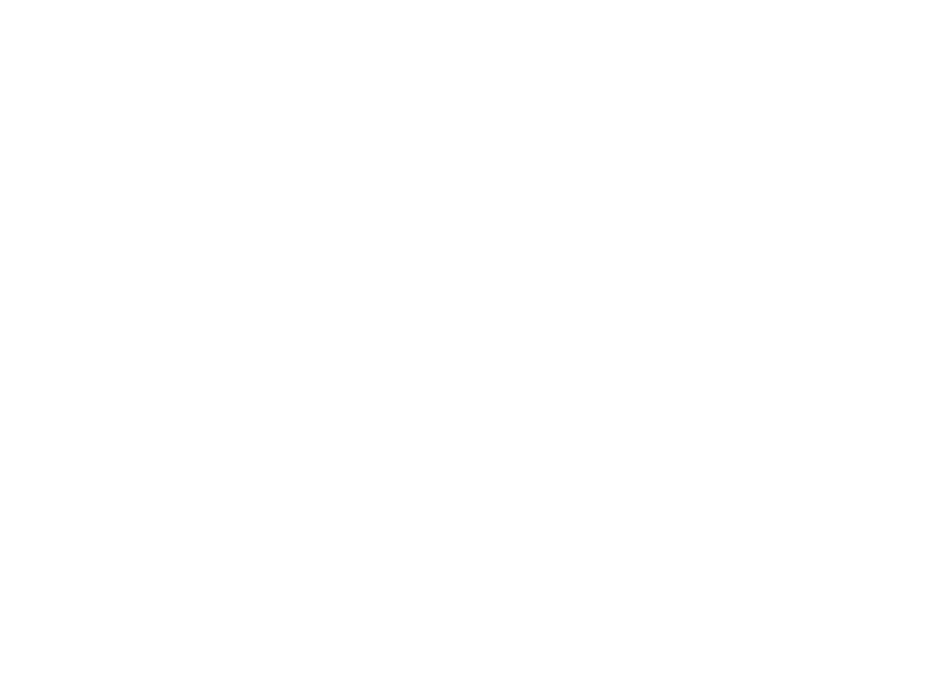
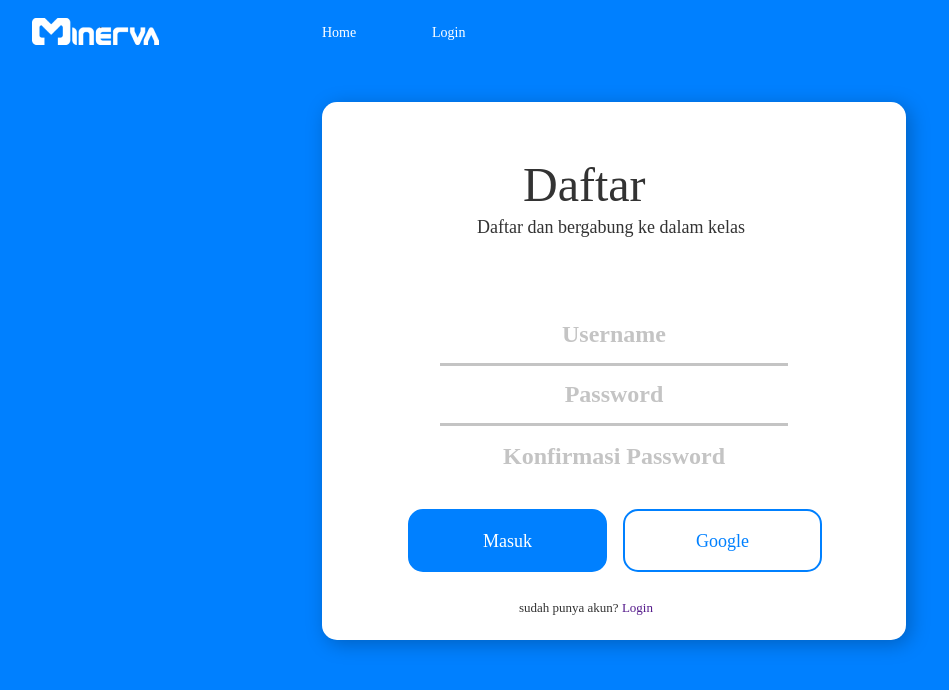
Before and after one commit to naufal56-xtg/KL1-G03, a plain HTML site: page profile.html in a window 1280 px wide. Shown: the whole page, without its empty margins (68-1017 px from the left). Drawn offline with Linux system fonts and the light colour scheme; a web font is replaced by a local one.

Commit message:
update landing page minerva daftar dan login

```diff
--- a/css/login.css
+++ b/css/login.css
@@ -7,85 +7,72 @@
 body {
     background: #0080ff;
 }
-
+/* Navbar */
+/* Navbar Container */
 .nav-container {
+    position: absolute;
+    background-color: transparent;
+    width: 100%;
+    height: 50px;
+    border: none;
 }
-
+/* Logo */
 img {
     position: absolute;
-    width: 127px;
-    height: 27px;
     left: 100px;
     top: 18px;
-    right: 955px;
-    bottom: 655px;
 }
+/* Logo End */
 
-li {
+/* List */
+
+.nav-list, .nav-list1 {
+    position: absolute;
+
+    left: 390px;
+    top: 23px;
+
+    font-family: 'Cocogoose Pro Regular';
+    font-size: 14px;
+    line-height: 20px;
+
     list-style: none;
 }
 
-a {
-    text-decoration: none;
+.nav-list1 {
+    left: 500px;
+    top: 25px;
 }
 
-
-.nav-items a {
-    position: absolute;
-    width: 50px;
-    height: 17px;
-    left: 379px;
-    top: 23px;
-    font-family: 'Cocogoose Pro Regular';
-
-    font-style: normal;
-    font-weight: 400;
-    font-size: 14px;
-    line-height: 20px;
-
+.home, .daftar {
+    text-decoration: none;
     color: #FFFFFF;
 }
+/* List End */
+/* Navbar Container End */
+/* Navbar End */
 
-.nav-items1 a {
-    position: absolute;
-    width: 70px;
-    height: 14px;
-    left: 500px;
-    top: 25px;
-    font-family: 'Cocogoose Pro Regular';
-
-    font-style: normal;
-    font-weight: 400;
-    font-size: 14px;
-    line-height: 20px;
-
-    color: #FFFFFF;
-}
-
-.rectangle {
+/* Form */
+/* Form Container */
+.form-container {
     position: absolute;
     width: 584px;
     height: 538px;
-    left: 379px;
-    right: 379px;
+    left: 390px;
     top: 102px;
-    bottom: 60px;
 
     background: #FFFFFF;
     box-shadow: 4px 4px 20px rgba(0, 0, 0, 0.25);
     border-radius: 15px;
 }
+/* Heading */
+.teks, .teks1 {
+    position: absolute;
 
-.teks {
-    position: absolute;
-    width: 181px;
-    height: 49px;
-    left: 200px;
+    left: 210px;
     top: 40px;
 
     font-family: 'Cocogoose Pro Regular';
-    font-style: normal;
-    font-weight: 400;
     font-size: 48px;
     line-height: 68px;
 
@@ -93,144 +80,115 @@ a {
 }
 
 .teks1 {
-    position: absolute;
-    width: 229px;
-    height: 27px;
-    left: 175px;
+    left: 188px;
     top: 100px;
 
     font-family: 'Cocogoose Pro Light';
-    font-style: normal;
-    font-weight: 250;
     font-size: 18px;
     line-height: 24px;
+}
+/* Heading End */
 
-    color: #333333;
-}
-
-.username {
+/* Username dan Password */
+.username, .password {
     position: absolute;
-    width: 147px;
-    height: 30px;
-    left: 218px;
+    width: 412px;
+    height: 50px;
     top: 180px;
     border: none;
     outline: none;
 
     font-family: 'Cocogoose Pro SemiLight';
     font-style: normal;
-    font-weight: 400;
+    font-weight: 900;
     font-size: 24px;
     line-height: 34px;
 
+    color: #120f0f;
+}
+
+.username::placeholder {
     color: #C4C4C4;
 }
 
-.line {
-    position: absolute;
-    width: 412px;
-    height: 3px;
-    left: 80px;
-    top: 220px;
-
-    background: #C4C4C4;
-    border-radius: 1px;
+.username {
+    border-bottom: 3px solid #C4C4C4;
+    left: 90px;
+    text-align: center;
 }
 
 .password {
-    position: absolute;
-    width: 147px;
-    height: 30px;
-    left: 223px;
     top: 230px;
-    border: none;
-    outline: none;
+    left: 90px;
+    text-align: center;
+}
 
-    font-family: 'Cocogoose Pro SemiLight';
-    font-style: normal;
-    font-weight: 400;
-    font-size: 24px;
-    line-height: 34px;
-
+.password::placeholder {
     color: #C4C4C4;
 }
+/* Username dan Pasword End */
 
-.button {
+/* Button */
+.button, .button2 {
     position: absolute;
     width: 267px;
     height: 63px;
-    left: 160px;
-    top: 300px;
-    border: none;
-    outline: none;
-
-    background: #0080FF;
-    border-radius: 15px;
-
-    font-family: 'Cocogoose Pro Regular';
-    font-style: normal;
-    font-weight: 400;
-    font-size: 18px;
-    line-height: 26px;
-
-    color: #FFFFFF;
-}
-
-.line1 {
-    position: absolute;
-    width: 32px;
-    height: 3px;
-    left: 250px;
-    top: 373px;
-
-    background: #C4C4C4;
-    border-radius: 1px;
-}
-
-.teks2 {
-    position: absolute;
-    width: 18px;
-    height: 15px;
-    left: 290px;
-    top: 367px;
-
-    font-family: 'Cocogoose Pro Regular';
-    font-style: normal;
-    font-weight: 400;
-    font-size: 12px;
-    line-height: 17px;
-
-    color: #CDCDCD;
-}
-
-.line2 {
-    position: absolute;
-    width: 32px;
-    height: 3px;
-    left: 315px;
-    top: 373px;
-
-    background: #C4C4C4;
-    border-radius: 1px;
-}
-
-.button2 {
-    position: absolute;
-    width: 267px;
-    height: 63px;
-    left: 160px;
-    top: 390px;
 
     border: 2px solid #0080FF;
     border-radius: 15px;
 
     font-family: 'Cocogoose Pro Regular';
-    font-style: normal;
-    font-weight: 400;
     font-size: 18px;
+    line-height: 26px;
+}
+
+.button {
+    left: 160px;
+    top: 300px;
+    background: #0080FF;
+    color: #FFFFFF;
+}
+
+.teks2 {
+    position: relative;
+    width: 100%;
+    top: 367px;
+    padding-left: 290px;
+
+    font-family: 'Cocogoose Pro Regular';
+    font-size: 12px;
+    line-height: 17px;
+    color: #CDCDCD;
+}
+
+.teks2::before {
+    content: "";
+    display: block;
+    width: 32px;
+    height: 3px;
+    background:  #C4C4C4;
+    position: absolute;
+    left: 250px;
+    top: 7px;
+}
+.teks2::after {
+    content: "";
+    display: block;
+    width: 32px;
+    height: 3px;
+    background:  #C4C4C4;
+    position: absolute;
+    right: 239px;
+    top: 7px;
+}
+
+.button2 {
+    left: 160px;
+    top: 390px;
 
     color: #0080FF;
 }
+/* Button End */
 
 p {
     position: absolute;
@@ -246,5 +204,8 @@ font-size: 13px;
     line-height: 17px;
 
     color: #333333;
+}
 
+a {
+    text-decoration: none;
 }
--- a/css/profile.css
+++ b/css/profile.css
@@ -0,0 +1,211 @@
+* {
+    margin: 0;
+    padding: 0;
+    box-sizing: border-box;
+}
+body {
+    background: #0080FF;
+}
+
+/* Navbar */
+/* Navbar Container */
+.nav-container {
+    background-color: transparent;
+    width: 100%;
+    height: 50px;
+    border: none;
+}
+
+/* Logo */
+img {
+    position: absolute;
+    width: 127px;
+    height: 27px;
+    left: 100px;
+    top: 18px;
+}
+/* Logo End */
+
+/* List */
+.home, .login{
+    text-decoration: none;
+    color: #FFFFFF;
+}
+
+.nav-list {
+    position: absolute;
+    width: 50px;
+    height: 17px;
+    left: 390px;
+    top: 23px;
+
+    font-family: 'Cocogoose Pro Regular';
+
+    font-size: 14px;
+    line-height: 20px;
+
+    list-style: none;
+}
+
+.nav-list1 {
+    position: absolute;
+    width: 50px;
+    height: 17px;
+    left: 500px;
+    top: 23px;
+
+    font-family: 'Cocogoose Pro Regular';
+
+    font-size: 14px;
+    line-height: 20px;
+
+    list-style: none;
+}
+/* List End */
+/* Navbar Container End */
+/* Navbar End */
+
+/* Form */
+/* Form Container */
+.form-container {
+    position: absolute;
+    width: 584px;
+    height: 538px;
+    left: 390px;
+    top: 102px;
+
+    background: #FFFFFF;
+    box-shadow: 4px 4px 20px rgba(0, 0, 0, 0.25);
+    border-radius: 15px;
+}
+/* Header */
+.teks {
+    position: absolute;
+    width: 181px;
+    height: 49px;
+    left: 201px;
+    top: 49px;
+
+    font-family: 'Cocogoose Pro Regular';
+    font-size: 48px;
+    line-height: 68px;
+
+    color: #333333;
+}
+
+.teks1 {
+    position: absolute;
+    width: 304px;
+    height: 52px;
+    left: 137px;
+    top: 113px;
+
+    font-family: 'Cocogoose Pro Light';
+    font-size: 18px;
+    line-height: 24px;
+    text-align: center;
+
+    color: #333333;
+}
+
+/* Header End */
+
+/* Username dan Password */
+.username, .password, .password2 {
+    position: absolute;
+    width: 348px;
+    height: 60px;
+    border: none;
+    outline: none;
+
+    font-family: 'Cocogoose Pro SemiLight';
+    font-style: normal;
+    font-weight: 700;
+    font-size: 24px;
+    line-height: 34px;
+
+    color: #120f0f;
+}
+
+.username::placeholder {
+    color: #C4C4C4;
+}
+
+.username {
+    border-bottom: 3px solid #C4C4C4;
+    top: 204px;
+    left: 118px;
+    text-align: center;
+}
+
+.password {
+    border-bottom: 3px solid #C4C4C4;
+    top: 264px;
+    left: 118px;
+    text-align: center;
+}
+
+.password::placeholder {
+    color: #C4C4C4;
+}
+
+.password2 {
+    top: 324px;
+    left: 118px;
+    text-align: center;
+}
+
+.password2::placeholder {
+    color: #C4C4C4;
+}
+/* Username dan Password End */
+
+/* Button */
+.button, .button2 {
+    position: absolute;
+    width: 199px;
+    height: 63px;
+    border: 2px solid #0080FF;
+    border-radius: 15px;
+
+    font-family: 'Cocogoose Pro Regular';
+    font-size: 18px;
+    line-height: 26px;
+}
+
+.button {
+    top: 407px;
+    left: 86px;
+    background: #0080FF;
+    color: #FFFFFF;
+}
+
+.button2 {
+    top: 407px;
+    left: 301px;
+    background: transparent;
+    color: #0080FF;
+}
+/* button End */
+
+/* Footer */
+p {
+    position: absolute;
+    width: 229px;
+    height: 27px;
+    left: 197px;
+    top: 497px;
+
+    font-family: 'Cocogoose Pro Light';
+    font-style: normal;
+    font-weight: 250;
+    font-size: 13px;
+    line-height: 17px;
+
+    color: #333333;
+}
+
+a {
+    text-decoration: none;
+}
+/* Footer End */
--- a/profile.html
+++ b/profile.html
@@ -7,6 +7,70 @@
     <title>Profile Minerva</title>
 
     <link rel="stylesheet" href="css/profile.css" />
+    <link rel="stylesheet" href="css/fonts.css">
   </head>
-  <body></body>
+  <body>
+
+    <!-- Navbar -->
+
+      <!-- Navbar Container -->
+        <nav class="nav-container">
+
+          <!-- Logo -->
+            <img src="assets/Logo_1.png" alt="logo">
+          <!-- Logo End -->
+
+          <!-- List -->
+            <ul>
+              <li class="nav-list"><a class="home" href="">Home</a></li>
+              <li class="nav-list1"><a class="login" href="">Login</a></li>
+            </ul>
+          <!-- List End -->
+        </nav>
+      <!-- Navbar Container End -->
+
+    <!-- Navbar End -->
+
+
+
+    <!-- Form -->
+
+      <!-- Form Container -->
+        <form class="form-container">
+
+          <!-- Header -->
+            <div class="teks">Daftar</div>
+            <div class="teks1">Daftar dan bergabung ke dalam kelas</div>
+          <!-- Header End -->
+
+          <!-- Username dan Password -->
+            <div>
+              <input class="username" type="text" placeholder="Username">
+            </div>
+              <div class="line"></div>
+            <div>
+              <input class="password" type="password" placeholder="Password">
+            </div>
+              <div class="line"></div>
+            <div>
+              <input class="password2" type="password" placeholder="Konfirmasi Password">
+            </div>
+          <!-- Username dan Password End -->
+
+          <!-- Button -->
+            <div>
+              <button class="button">Masuk</button>
+            </div>
+            <div>
+              <button class="button2">Google</button>
+            </div>
+          <!-- Button End -->
+
+          <!-- Footer -->
+          <p>sudah punya akun? <a href="">Login</a></p>
+
+
+        </form>
+
+  </body>
 </html>
```
Also changed, not shown: login.html (+23 -15 lines). Lines whose indentation alone changed are shown as unchanged.
